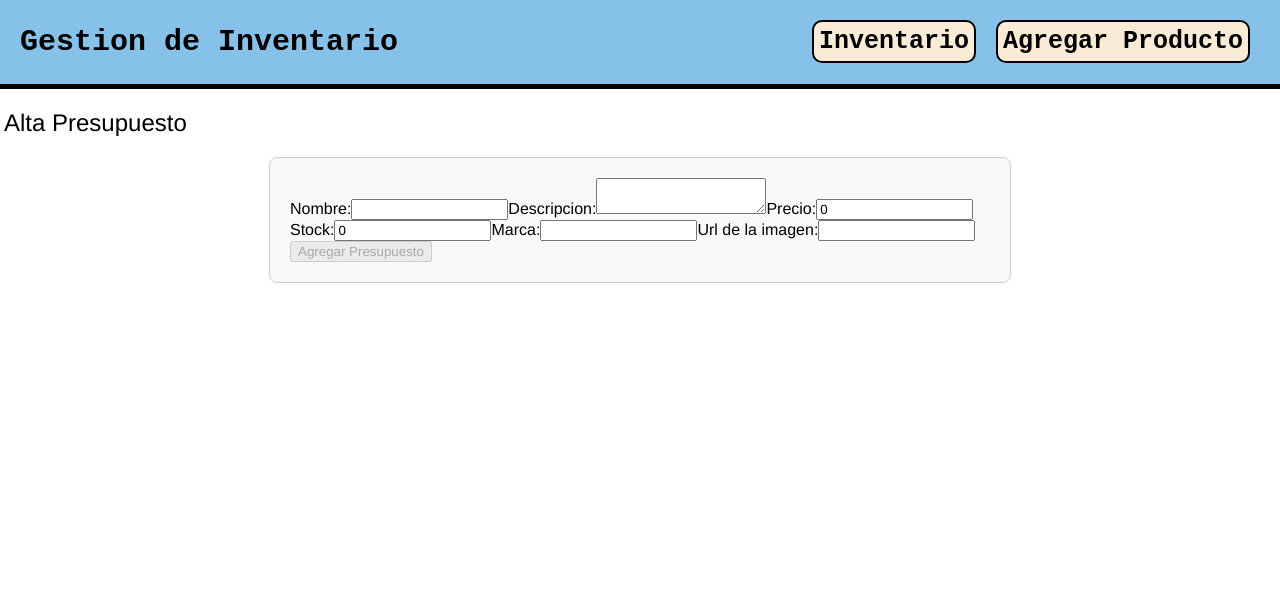
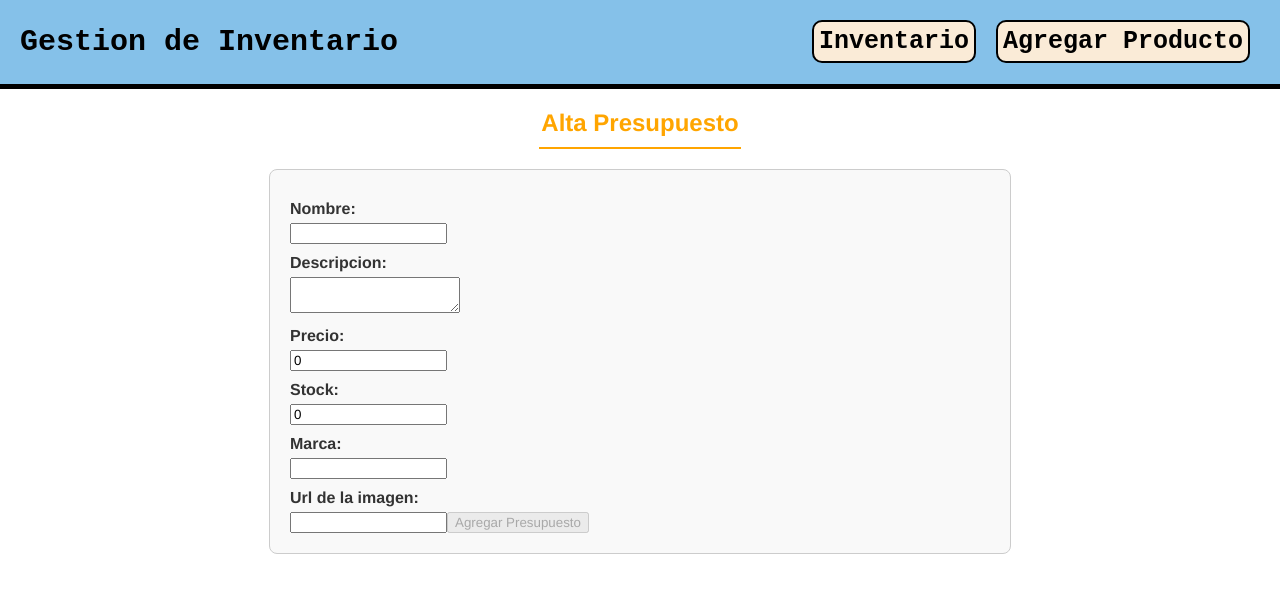
Before and after one commit to santiago-ude/Gestion-de-Inventario, an Angular app in the folder Front/gestion-inventario/: page /addProduct in a window 1280 px wide. Shown: the top 592 px of the page. Built offline with nearby package versions, Linux system fonts and the light colour scheme.

Commit message:
Update product-add.component.css

```diff
--- a/Front/gestion-inventario/src/app/products/components/product-add/product-add.component.css
+++ b/Front/gestion-inventario/src/app/products/components/product-add/product-add.component.css
@@ -24,3 +24,16 @@ fieldset{
 
 legend{
     font-size: 1.5rem;
+    font-weight: bold;
+    color: orange;
+    padding-bottom: 10px;
+    margin-bottom: 20px;
+    border-bottom: 2px solid orange;
+    margin: 0 auto;
+}
+
+label{
+        display: block;
+        margin: 10px 0 5px;
+        font-weight: 600;
+        color: #333;
```
